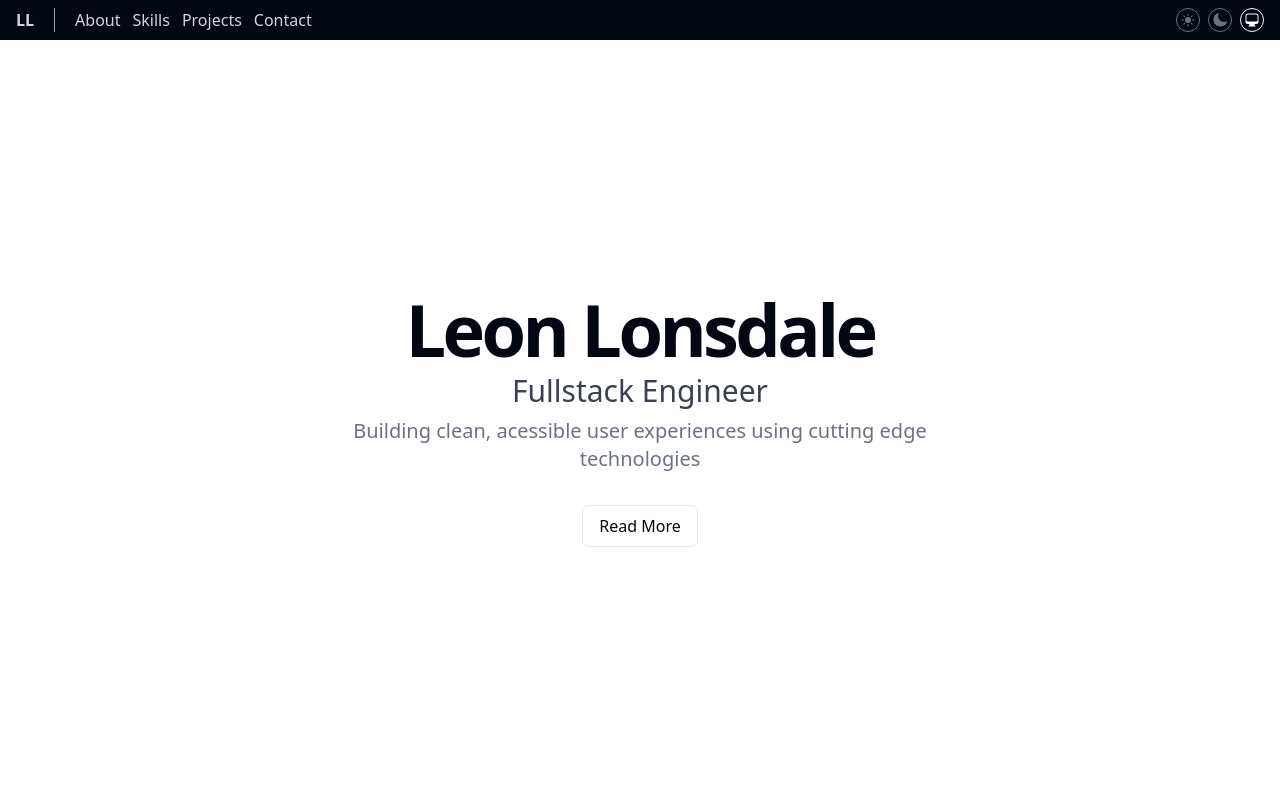
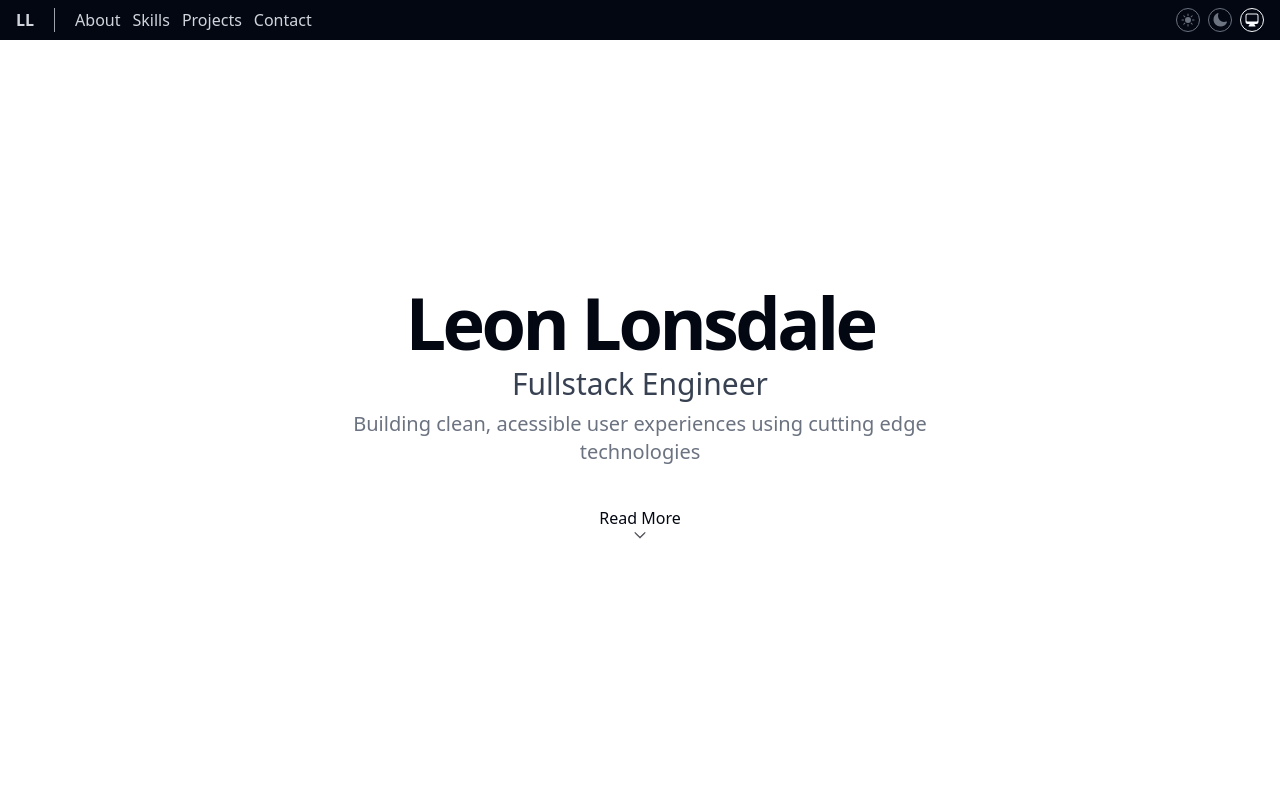
Before and after one commit to ionztorm/portfolio-v2, a Next.js app: page / in a window 1280 px wide. Shown: the top 800 px of the page. Built offline with nearby package versions, Linux system fonts and the light colour scheme.

Commit message:
adjust cta buttno appearance

```diff
--- a/src/features/homepage/sections/hero/hero.tsx
+++ b/src/features/homepage/sections/hero/hero.tsx
@@ -1,3 +1,4 @@
+import { HiChevronDown } from 'react-icons/hi2';
 import Link from 'next/link';
 
 export const Hero = () => {
@@ -16,9 +17,10 @@ export const Hero = () => {
 			</h1>
 			<Link
 				href='#about'
-				className='rounded-md border px-4 py-2 transition-all duration-300 hover:bg-neutral-300 dark:border-neutral-700 dark:hover:bg-neutral-800'
+				className='grid place-items-center rounded-md px-4 py-2 font-medium transition-all duration-300 hover:bg-neutral-300 dark:hover:bg-neutral-800'
 			>
-				Read More
+				<span>Read More</span>
+				<HiChevronDown className='animate-bounce' />
 			</Link>
 		</>
 	);
```
